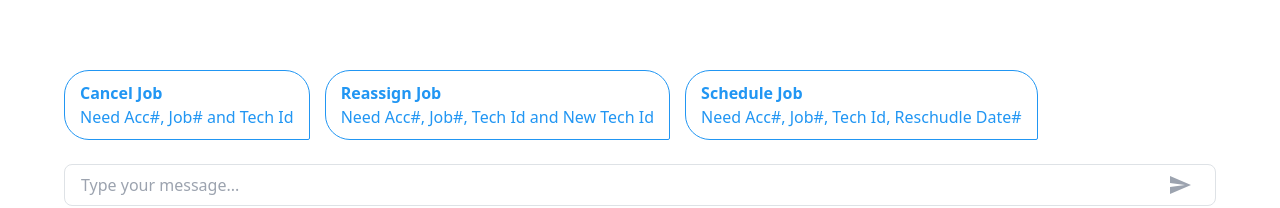
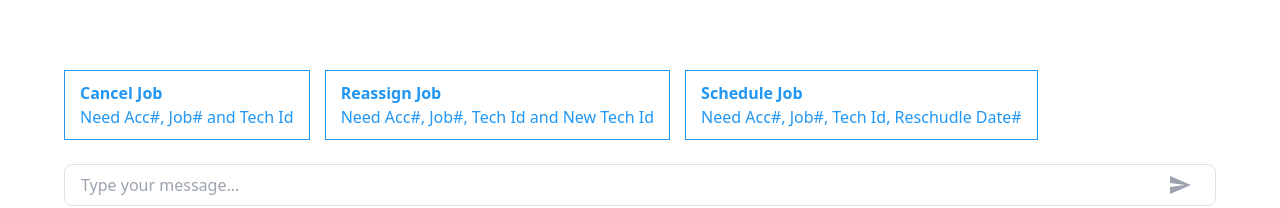
Before and after one commit to IsrathParveen/smart-gen-ai, a React (Create React App) app: page / in a window 1280 px wide. Shown: the part 490-698 px from the top of the page. Built offline with nearby package versions, Linux system fonts and the light colour scheme.

Commit message:
Making input text area as empty

```diff
--- a/src/App.css
+++ b/src/App.css
@@ -39,7 +39,8 @@
   cursor: pointer;
   margin-top: 5px;
   margin-right: 15px;
-  border-radius: 25px 25px 2px 25px;
+  /* border-radius: 25px 25px 2px 25px;  */
+  border-radius: 0;
 }
 
 .button:hover {
--- a/src/App.js
+++ b/src/App.js
@@ -47,6 +47,7 @@ const App = () => {
     ]);
 
     // setIsLoading(true);
+    setUserInput("");
     setIsBotTyping(true);
     try {
       // call Gemini Api to get a response
```
